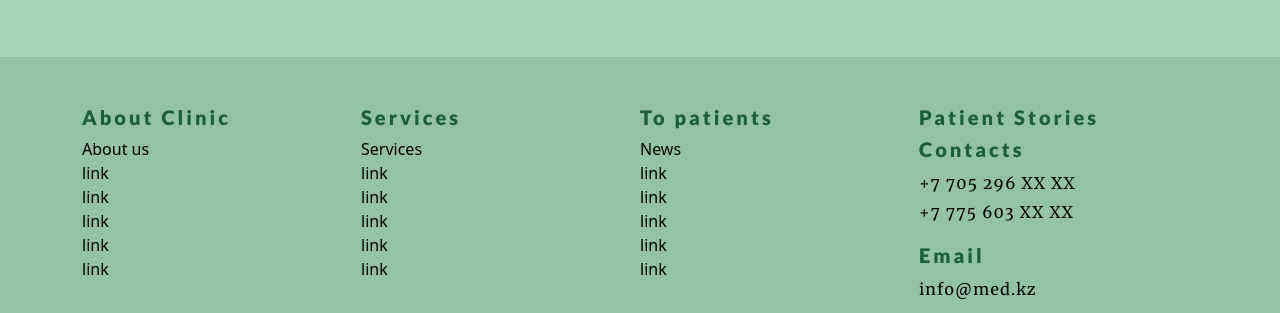
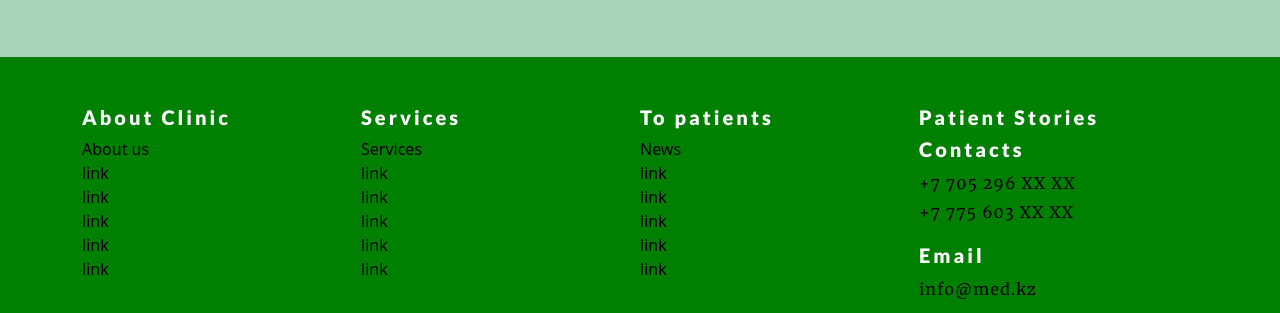
Before and after one commit to math-lover47/math-lover47.github.io, a plain HTML site: page pages/home.html in a window 1280 px wide. Shown: the part 3621-3934 px from the top of the page. Drawn offline with nearby package versions, Linux system fonts and the light colour scheme; some packages are replaced by stand-ins of ours; a script that the page names is missing; files whose address does not match are found by name.

Commit message:
Update home.html

```diff
--- a/pages/home.html
+++ b/pages/home.html
@@ -531,11 +531,11 @@
       </div>
     </div>
     <!-- footer -->
-    <div style="background-color: #93c2a6" class="pt-5">
+     <div style="background-color: #008000" class="pt-5">
       <div class="container">
         <footer>
           <div class="footer-about-clinic">
-            <h5>About Clinic</h5>
+            <h5 style="color:#fff ;">About Clinic</h5>
             <ul class="footer-list">
               <li><a href="aboutUs.html">About us</a></li>
               <li><a href="#">link</a></li>
@@ -546,7 +546,7 @@
             </ul>
           </div>
           <div class="footer-rehab">
-            <h5>Services</h5>
+            <h5 style="color:#fff ;">Services</h5>
             <ul class="footer-list">
               <li><a href="services.html">Services</a></li>
               <li><a href="#">link</a></li>
@@ -557,7 +557,7 @@
             </ul>
           </div>
           <div class="footer-to-patients">
-            <h5>To patients</h5>
+            <h5 style="color:#fff ;">To patients</h5>
             <ul class="footer-list">
               <li><a href="blog.html">News</a></li>
               <li><a href="#">link</a></li>
@@ -570,13 +570,13 @@
           <div class="footer-contacts">
             <div class="footer-patient-stories">
               <h5>
-                <a href="#testimonials" style="color: #1b5e3a"
+                <a href="home.html#testimonials" style="color: #fafcfb"
                   >Patient Stories</a
                 >
               </h5>
             </div>
             <div class="footer-phone">
-              <h5>Contacts</h5>
+              <h5 style="color:#fff ;">Contacts</h5>
               <p>
                 <a href="#">+7 705 296 XX XX</a>
                 <br />
@@ -584,7 +584,7 @@
               </p>
             </div>
             <div class="footer-email">
-              <h5>Email</h5>
+              <h5 style="color:#fff ;">Email</h5>
               <p><a href="#">info@med.kz</a></p>
             </div>
             <div class="footer-social">
```
